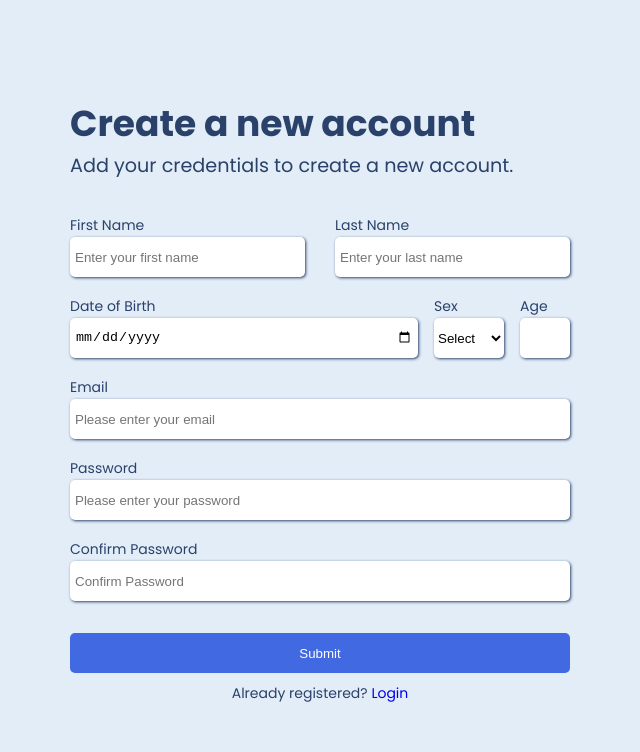
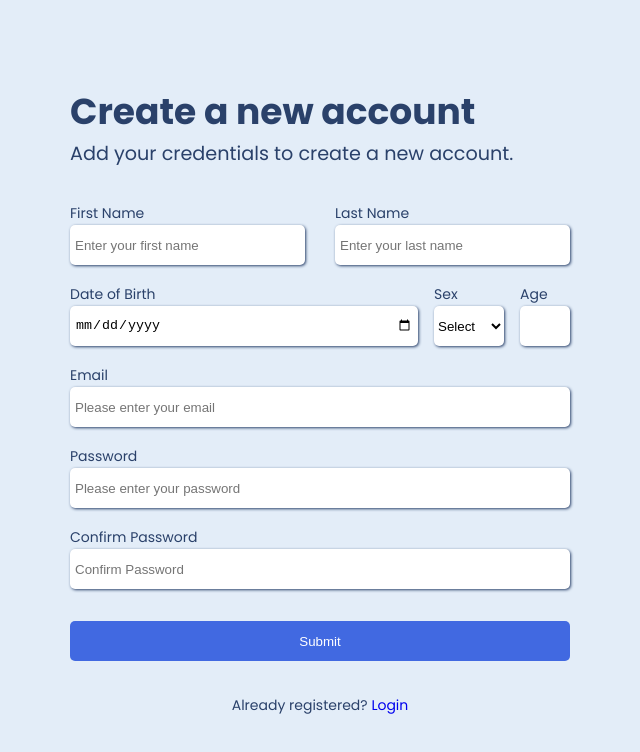
Before and after one commit to phlemuelnx/JoinUs-Client, a React (Vite) app: page /register in a window 1280 px wide. Shown: the top 752 px of the page, without its empty margins (320-960 px from the left). Built offline with nearby package versions, Linux system fonts and the light colour scheme.

Commit message:
Added some spacing

```diff
--- a/src/pages/01_register/Register.css
+++ b/src/pages/01_register/Register.css
@@ -155,5 +155,6 @@
 
 .register-button-container p {
   font-size: 14px;
+  margin-top: 1.5rem;
   text-align: center;
 }
--- a/src/pages/02_login/Login.css
+++ b/src/pages/02_login/Login.css
@@ -66,5 +66,6 @@
 
 .login-button-container p {
   font-size: 14px;
+  margin-top: 1.5rem;
   text-align: center;
 }
```
